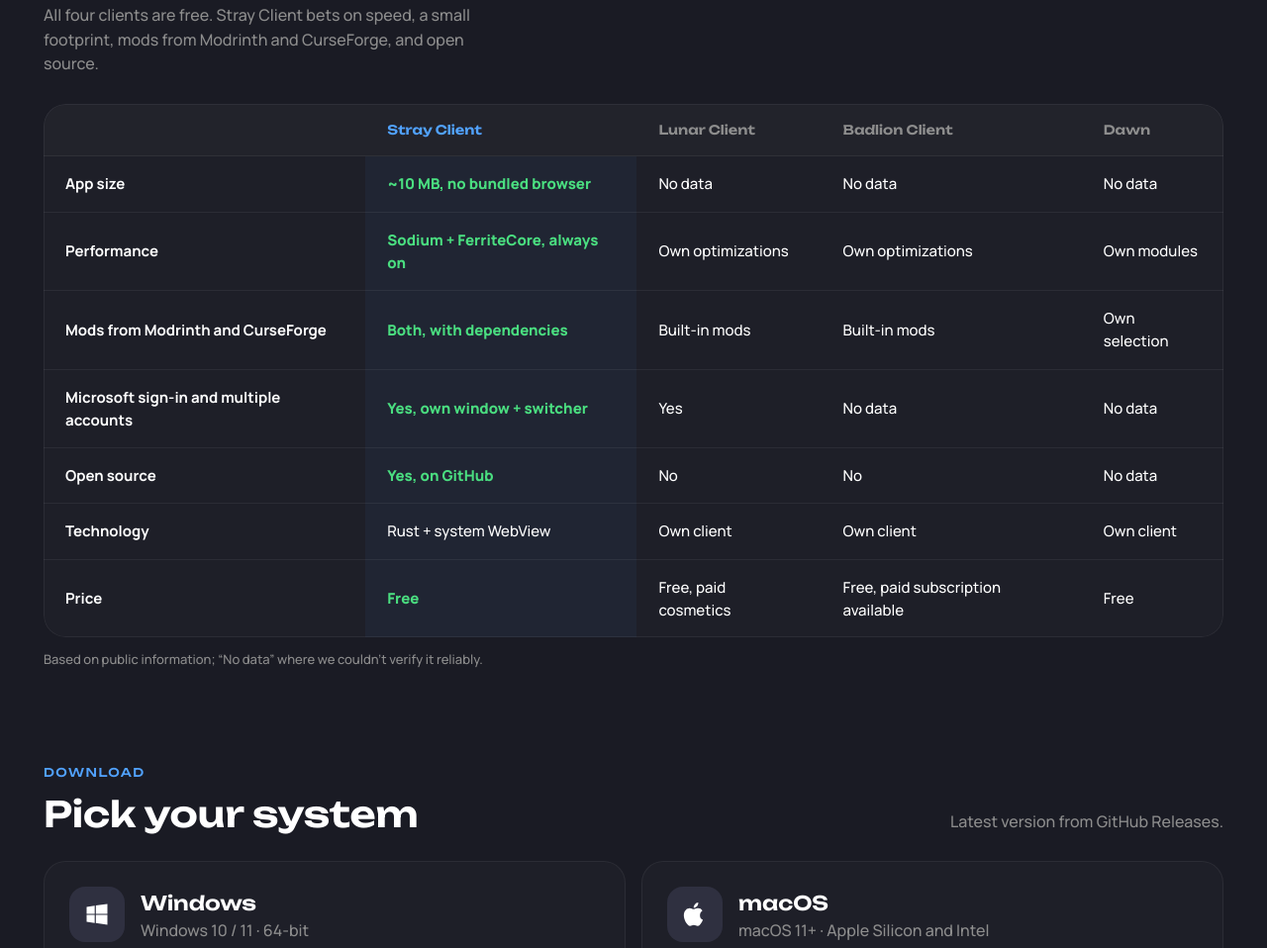
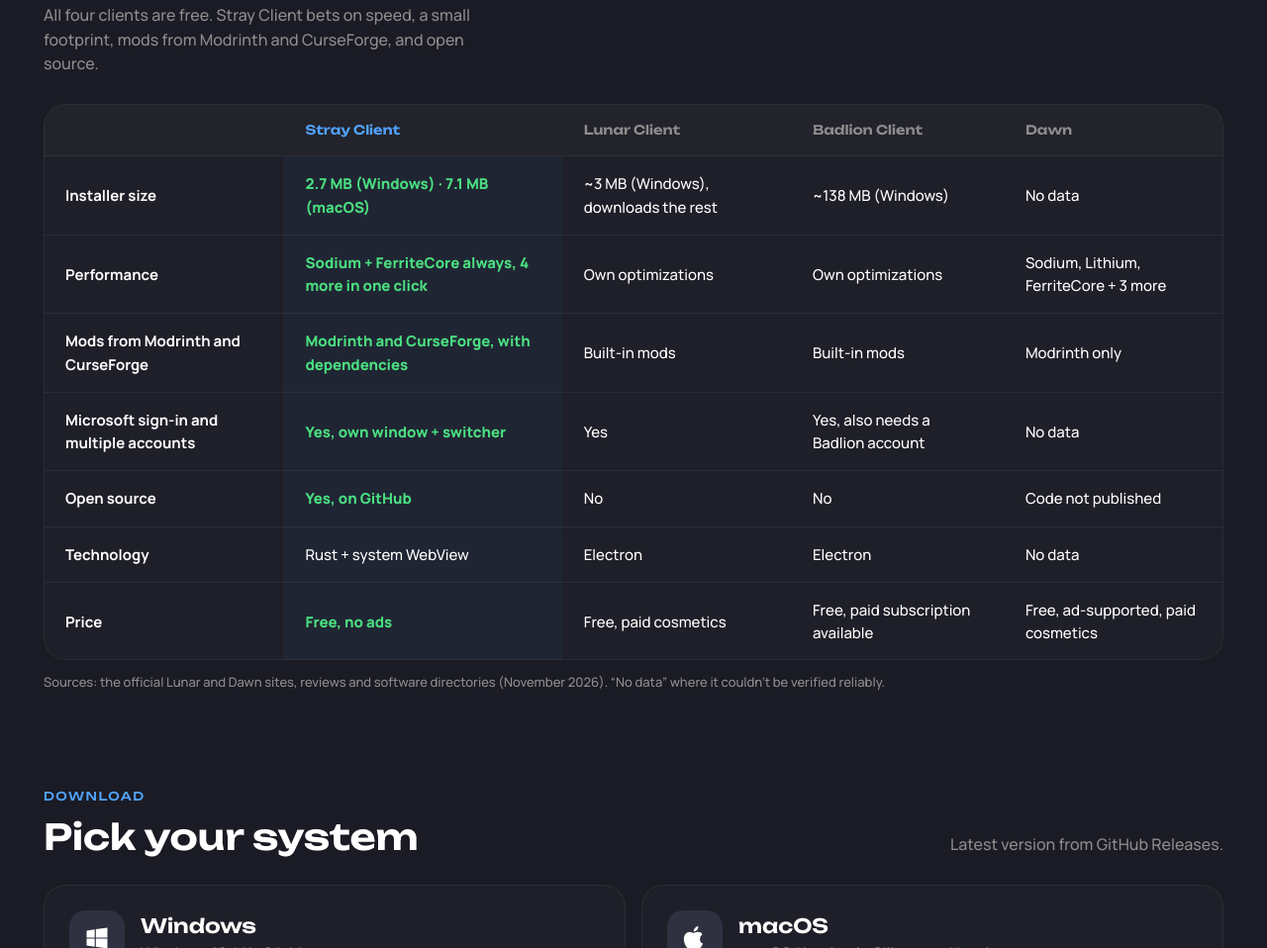
Before and after one commit to MuMaFi/StrayClient, a plain HTML site: page index.html in a window 1280 px wide. Shown: the part 3789-4747 px from the top of the page at 99% size. Drawn offline with Linux system fonts and the light colour scheme; no server answers.

Commit message:
Website: fill comparison with researched data
- Installer sizes: Stray 2.7 MB/7.1 MB, Lunar ~3 MB stub, Badlion ~138 MB
- Lunar and Badlion launchers are Electron apps
- Fix Dawn: it ships Sodium, Lithium, FerriteCore + 3 more and a
  Modrinth-only mod browser; free but ad-supported
- Badlion needs an extra Badlion account; source note under the table

Co-Authored-By: Claude Opus 5.5 <noreply@anthropic.com>
Claude-Session: https://claude.ai/code/session_01EKR2RorTuDivRz6EMqGW66

```diff
--- a/index.html
+++ b/index.html
@@ -335,17 +335,17 @@
 <table>
 <thead><tr><th></th><th class="us">Stray Client</th><th>Lunar Client</th><th>Badlion Client</th><th>Dawn</th></tr></thead>
 <tbody>
-<tr><td data-i18n="c.size.0">Размер приложения</td><td class="us yes" data-i18n="c.size.1">~10 МБ, без встроенного браузера</td><td data-i18n="c.size.2">Нет данных</td><td data-i18n="c.size.3">Нет данных</td><td data-i18n="c.size.4">Нет данных</td></tr>
-<tr><td data-i18n="c.perf.0">Оптимизация</td><td class="us yes" data-i18n="c.perf.1">Sodium + FerriteCore, всегда включены</td><td data-i18n="c.perf.2">Свои оптимизации</td><td data-i18n="c.perf.3">Свои оптимизации</td><td data-i18n="c.perf.4">Свои модули</td></tr>
-<tr><td data-i18n="c.mods.0">Моды из Modrinth и CurseForge</td><td class="us yes" data-i18n="c.mods.1">Оба, с зависимостями</td><td data-i18n="c.mods.2">Встроенные моды</td><td data-i18n="c.mods.3">Встроенные моды</td><td data-i18n="c.mods.4">Свой набор</td></tr>
-<tr><td data-i18n="c.login.0">Вход Microsoft и несколько аккаунтов</td><td class="us yes" data-i18n="c.login.1">Да, отдельное окно + переключатель</td><td data-i18n="c.login.2">Да</td><td data-i18n="c.login.3">Нет данных</td><td data-i18n="c.login.4">Нет данных</td></tr>
-<tr><td data-i18n="c.oss.0">Открытый исходный код</td><td class="us yes" data-i18n="c.oss.1">Да, на GitHub</td><td data-i18n="c.oss.2">Нет</td><td data-i18n="c.oss.3">Нет</td><td data-i18n="c.oss.4">Нет данных</td></tr>
-<tr><td data-i18n="c.tech.0">Технология</td><td class="us" data-i18n="c.tech.1">Rust + системный WebView</td><td data-i18n="c.tech.2">Свой клиент</td><td data-i18n="c.tech.3">Свой клиент</td><td data-i18n="c.tech.4">Свой клиент</td></tr>
-<tr><td data-i18n="c.price.0">Цена</td><td class="us yes" data-i18n="c.price.1">Бесплатно</td><td data-i18n="c.price.2">Бесплатно, косметика платная</td><td data-i18n="c.price.3">Бесплатно, есть платная подписка</td><td data-i18n="c.price.4">Бесплатно</td></tr>
+<tr><td data-i18n="c.size.0">Размер установщика</td><td class="us yes" data-i18n="c.size.1">2,7 МБ (Windows) · 7,1 МБ (macOS)</td><td data-i18n="c.size.2">~3 МБ (Windows), остальное докачивает</td><td data-i18n="c.size.3">~138 МБ (Windows)</td><td data-i18n="c.size.4">Нет данных</td></tr>
+<tr><td data-i18n="c.perf.0">Оптимизация</td><td class="us yes" data-i18n="c.perf.1">Sodium + FerriteCore всегда, ещё 4 мода в 1 клик</td><td data-i18n="c.perf.2">Свои оптимизации</td><td data-i18n="c.perf.3">Свои оптимизации</td><td data-i18n="c.perf.4">Sodium, Lithium, FerriteCore + 3 мода</td></tr>
+<tr><td data-i18n="c.mods.0">Моды из Modrinth и CurseForge</td><td class="us yes" data-i18n="c.mods.1">Modrinth и CurseForge, с зависимостями</td><td data-i18n="c.mods.2">Встроенные моды</td><td data-i18n="c.mods.3">Встроенные моды</td><td data-i18n="c.mods.4">Только Modrinth</td></tr>
+<tr><td data-i18n="c.login.0">Вход Microsoft и несколько аккаунтов</td><td class="us yes" data-i18n="c.login.1">Да, отдельное окно + переключатель</td><td data-i18n="c.login.2">Да</td><td data-i18n="c.login.3">Да, нужен ещё аккаунт Badlion</td><td data-i18n="c.login.4">Нет данных</td></tr>
+<tr><td data-i18n="c.oss.0">Открытый исходный код</td><td class="us yes" data-i18n="c.oss.1">Да, на GitHub</td><td data-i18n="c.oss.2">Нет</td><td data-i18n="c.oss.3">Нет</td><td data-i18n="c.oss.4">Код не опубликован</td></tr>
+<tr><td data-i18n="c.tech.0">Технология</td><td class="us" data-i18n="c.tech.1">Rust + системный WebView</td><td data-i18n="c.tech.2">Electron</td><td data-i18n="c.tech.3">Electron</td><td data-i18n="c.tech.4">Нет данных</td></tr>
+<tr><td data-i18n="c.price.0">Цена</td><td class="us yes" data-i18n="c.price.1">Бесплатно, без рекламы</td><td data-i18n="c.price.2">Бесплатно, косметика платная</td><td data-i18n="c.price.3">Бесплатно, есть платная подписка</td><td data-i18n="c.price.4">Бесплатно, с рекламой, косметика платная</td></tr>
 </tbody>
 </table>
 </div>
-<p class="table-note" data-i18n="c.note">Сравнение по открытым данным; «Нет данных» — если мы не смогли надёжно проверить.</p>
+<p class="table-note" data-i18n="c.note">Источники: официальные сайты Lunar и Dawn, обзоры и каталоги программ (ноябрь 2026). «Нет данных» — если это не удалось надёжно проверить.</p>
 </section>
 <section id="download">
 <div class="sec-head">
@@ -501,42 +501,42 @@
   "n.download": "Скачать",
   "c.title": "Stray Client, Lunar, Badlion и Dawn",
   "c.lead": "Все четыре клиента бесплатные. Stray Client делает ставку на скорость, лёгкость, моды из Modrinth и CurseForge и открытый код.",
-  "c.note": "Сравнение по открытым данным; «Нет данных» — если мы не смогли надёжно проверить.",
-  "c.size.0": "Размер приложения",
-  "c.size.1": "~10 МБ, без встроенного браузера",
-  "c.size.2": "Нет данных",
-  "c.size.3": "Нет данных",
+  "c.note": "Источники: официальные сайты Lunar и Dawn, обзоры и каталоги программ (ноябрь 2026). «Нет данных» — если это не удалось надёжно проверить.",
+  "c.size.0": "Размер установщика",
+  "c.size.1": "2,7 МБ (Windows) · 7,1 МБ (macOS)",
+  "c.size.2": "~3 МБ (Windows), остальное докачивает",
+  "c.size.3": "~138 МБ (Windows)",
   "c.size.4": "Нет данных",
   "c.perf.0": "Оптимизация",
-  "c.perf.1": "Sodium + FerriteCore, всегда включены",
+  "c.perf.1": "Sodium + FerriteCore всегда, ещё 4 мода в 1 клик",
   "c.perf.2": "Свои оптимизации",
   "c.perf.3": "Свои оптимизации",
-  "c.perf.4": "Свои модули",
+  "c.perf.4": "Sodium, Lithium, FerriteCore + 3 мода",
   "c.mods.0": "Моды из Modrinth и CurseForge",
-  "c.mods.1": "Оба, с зависимостями",
+  "c.mods.1": "Modrinth и CurseForge, с зависимостями",
   "c.mods.2": "Встроенные моды",
   "c.mods.3": "Встроенные моды",
-  "c.mods.4": "Свой набор",
+  "c.mods.4": "Только Modrinth",
   "c.login.0": "Вход Microsoft и несколько аккаунтов",
   "c.login.1": "Да, отдельное окно + переключатель",
   "c.login.2": "Да",
-  "c.login.3": "Нет данных",
+  "c.login.3": "Да, нужен ещё аккаунт Badlion",
   "c.login.4": "Нет данных",
   "c.oss.0": "Открытый исходный код",
   "c.oss.1": "Да, на GitHub",
   "c.oss.2": "Нет",
   "c.oss.3": "Нет",
-  "c.oss.4": "Нет данных",
+  "c.oss.4": "Код не опубликован",
   "c.tech.0": "Технология",
   "c.tech.1": "Rust + системный WebView",
-  "c.tech.2": "Свой клиент",
-  "c.tech.3": "Свой клиент",
-  "c.tech.4": "Свой клиент",
+  "c.tech.2": "Electron",
+  "c.tech.3": "Electron",
+  "c.tech.4": "Нет данных",
   "c.price.0": "Цена",
-  "c.price.1": "Бесплатно",
+  "c.price.1": "Бесплатно, без рекламы",
   "c.price.2": "Бесплатно, косметика платная",
   "c.price.3": "Бесплатно, есть платная подписка",
-  "c.price.4": "Бесплатно"
+  "c.price.4": "Бесплатно, с рекламой, косметика платная"
  },
  "en": {
   "t1": "Stray Client — fast Minecraft client",
@@ -635,42 +635,42 @@
   "n.download": "Download",
   "c.title": "Stray Client, Lunar, Badlion and Dawn",
   "c.lead": "All four clients are free. Stray Client bets on speed, a small footprint, mods from Modrinth and CurseForge, and open source.",
-  "c.note": "Based on public information; “No data” where we couldn't verify it reliably.",
-  "c.size.0": "App size",
-  "c.size.1": "~10 MB, no bundled browser",
-  "c.size.2": "No data",
-  "c.size.3": "No data",
+  "c.note": "Sources: the official Lunar and Dawn sites, reviews and software directories (November 2026). “No data” where it couldn't be verified reliably.",
+  "c.size.0": "Installer size",
+  "c.size.1": "2.7 MB (Windows) · 7.1 MB (macOS)",
+  "c.size.2": "~3 MB (Windows), downloads the rest",
+  "c.size.3": "~138 MB (Windows)",
   "c.size.4": "No data",
   "c.perf.0": "Performance",
-  "c.perf.1": "Sodium + FerriteCore, always on",
+  "c.perf.1": "Sodium + FerriteCore always, 4 more in one click",
   "c.perf.2": "Own optimizations",
   "c.perf.3": "Own optimizations",
-  "c.perf.4": "Own modules",
+  "c.perf.4": "Sodium, Lithium, FerriteCore + 3 more",
   "c.mods.0": "Mods from Modrinth and CurseForge",
-  "c.mods.1": "Both, with dependencies",
+  "c.mods.1": "Modrinth and CurseForge, with dependencies",
   "c.mods.2": "Built-in mods",
   "c.mods.3": "Built-in mods",
-  "c.mods.4": "Own selection",
+  "c.mods.4": "Modrinth only",
   "c.login.0": "Microsoft sign-in and multiple accounts",
   "c.login.1": "Yes, own window + switcher",
   "c.login.2": "Yes",
-  "c.login.3": "No data",
+  "c.login.3": "Yes, also needs a Badlion account",
   "c.login.4": "No data",
   "c.oss.0": "Open source",
   "c.oss.1": "Yes, on GitHub",
   "c.oss.2": "No",
   "c.oss.3": "No",
-  "c.oss.4": "No data",
+  "c.oss.4": "Code not published",
   "c.tech.0": "Technology",
   "c.tech.1": "Rust + system WebView",
-  "c.tech.2": "Own client",
-  "c.tech.3": "Own client",
-  "c.tech.4": "Own client",
+  "c.tech.2": "Electron",
+  "c.tech.3": "Electron",
+  "c.tech.4": "No data",
   "c.price.0": "Price",
-  "c.price.1": "Free",
+  "c.price.1": "Free, no ads",
   "c.price.2": "Free, paid cosmetics",
   "c.price.3": "Free, paid subscription available",
-  "c.price.4": "Free"
+  "c.price.4": "Free, ad-supported, paid cosmetics"
  }
 };
     // Strings used by the script itself.
```
